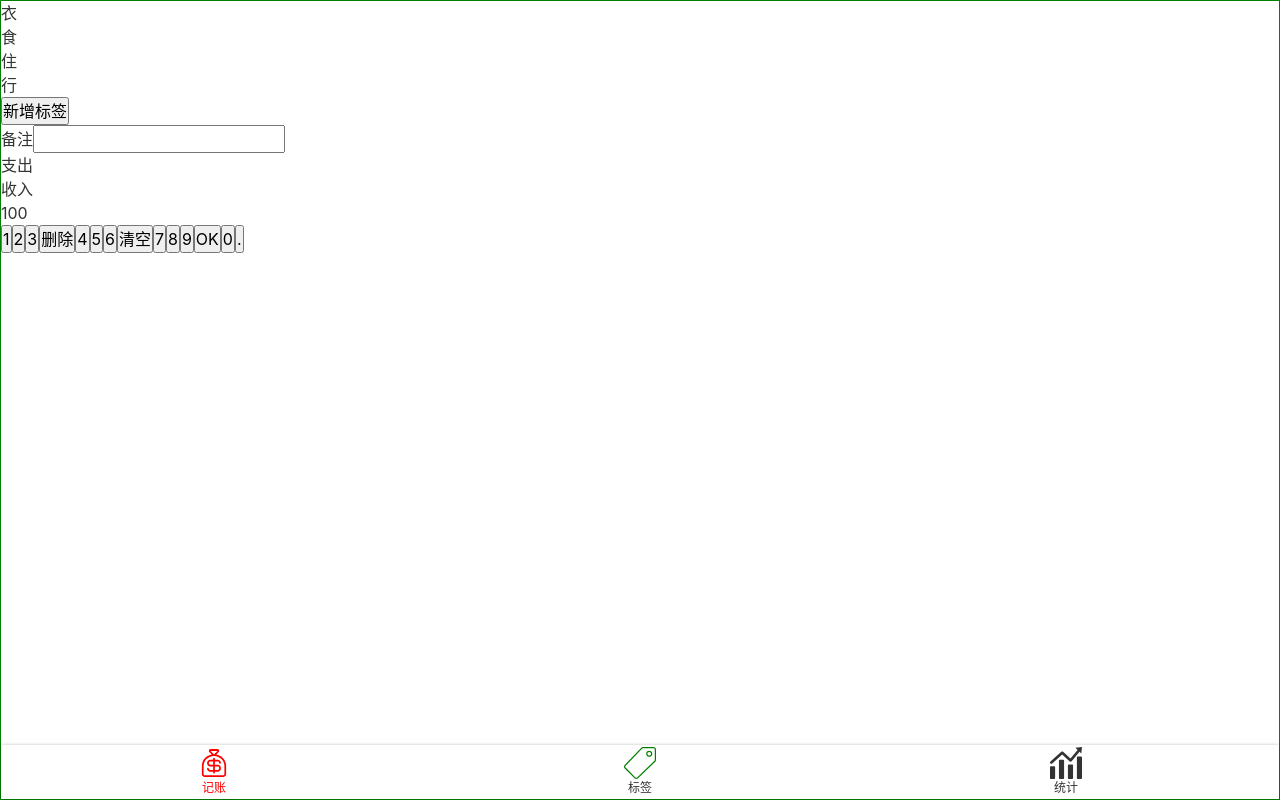
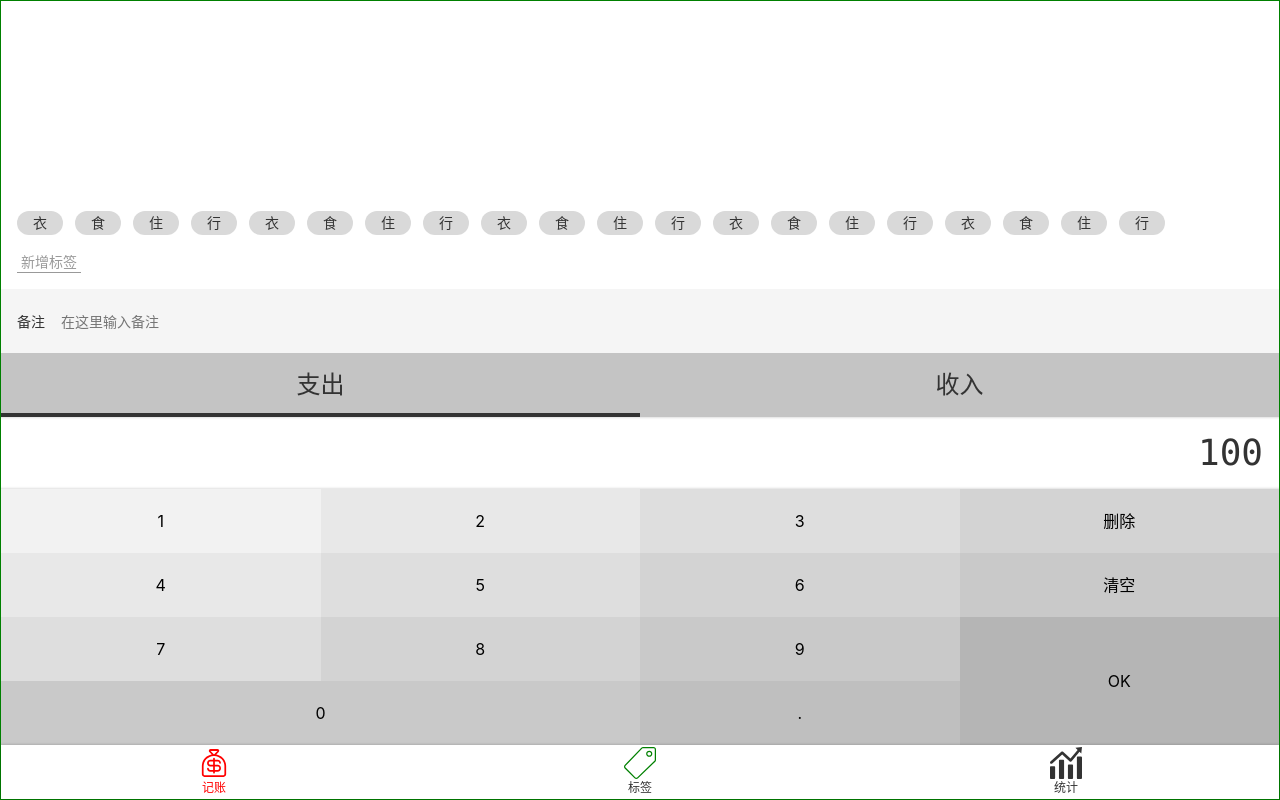
Before and after one commit to Afish-2020/accountbook, a Vue app: page /#/money in a window 1280 px wide. Both pictures are taken after a click on the button "删除". Built offline with nearby package versions, Linux system fonts and the light colour scheme; the HTML template or start-up script is replaced by a standard one.

Commit message:
Money页面样式及Types的js代码

```diff
--- a/src/App.vue
+++ b/src/App.vue
@@ -14,5 +14,6 @@
   -webkit-font-smoothing: antialiased;
   -moz-osx-font-smoothing: grayscale;
   color: #333;
+  font-size: 16px;
 }
 </style>
--- a/src/assets/style/helper.scss
+++ b/src/assets/style/helper.scss
@@ -10,9 +10,11 @@
   }
 }
 $color-shadow: rgba(0, 0, 0, 0.25);
+/*外阴影*/
 %outerShadow {
   box-shadow: 0 0 3px $color-shadow;
 }
+/*内阴影*/
 %innerShadow {
   box-shadow: inset 0 -3px 3px -3px $color-shadow,
   inset 0 3px 3px -3px $color-shadow;
--- a/src/assets/style/reset.scss
+++ b/src/assets/style/reset.scss
@@ -12,6 +12,6 @@
 button, input{
   font: inherit;
 }
-:focus{
-  outline: none;
+:focus{           /*获得焦点的元素*/
+  outline: none;   /*无轮廓*/
 }
--- a/src/components/Layout.vue
+++ b/src/components/Layout.vue
@@ -1,6 +1,6 @@
 <template>
-  <div class="nav-wrapper">
-    <div class="content">
+  <div class="layout-wrapper">
+    <div class="content" :class="classPrefix && `${classPrefix}-content`">
       <slot></slot>
     </div>
     <Nav/>
@@ -9,12 +9,13 @@
 
 <script>
 export default {
-  name: "Layout"
+  name: "Layout",
+  props: ['classPrefix']
 }
 </script>
 
 <style scoped>
-.nav-wrapper{
+.layout-wrapper{
   border: 1px solid green;
   display: flex;
   flex-direction: column;
--- /dev/null
+++ b/src/components/Money/Notes.vue
@@ -0,0 +1,34 @@
+<template>
+  <div>
+    <label class="notes">
+      <span class="name">备注</span>
+      <input type="text" placeholder="在这里输入备注">
+    </label>
+  </div>
+</template>
+
+<script lang="ts">
+export default {
+  name: 'Notes'
+};
+</script>
+
+<style lang="scss" scoped>
+.notes {
+  font-size: 14px;
+  background: #f5f5f5;
+  padding-left: 16px;
+  display: flex;
+  align-items: center;
+  .name {
+    padding-right: 16px;
+  }
+  input {
+    height: 64px;
+    flex-grow: 1;      /*尽量占一行*/
+    background: transparent;
+    border: none;
+    padding-right: 16px;
+  }
+}
+</style>
--- /dev/null
+++ b/src/components/Money/NumberPad.vue
@@ -0,0 +1,80 @@
+<template>
+  <div class="numberPad">
+    <div class="output">100</div>
+    <div class="buttons">
+      <button>1</button>
+      <button>2</button>
+      <button>3</button>
+      <button>删除</button>
+      <button>4</button>
+      <button>5</button>
+      <button>6</button>
+      <button>清空</button>
+      <button>7</button>
+      <button>8</button>
+      <button>9</button>
+      <button class="ok">OK</button>
+      <button class="zero">0</button>
+      <button>.</button>
+    </div>
+  </div>
+</template>
+
+<script lang="ts">
+export default {
+  name: 'NumberPad'
+};
+</script>
+
+<style lang="scss" scoped>
+@import "~@/assets/style/helper.scss";
+.numberPad {
+  .output {
+    @extend %clearFix;
+    @extend %innerShadow;
+    font-size: 36px;
+    font-family: Consolas, monospace;
+    padding: 9px 16px;
+    text-align: right;
+  }
+  .buttons {
+    @extend %clearFix;
+    > button {
+      width: 25%;
+      height: 64px;
+      float: left;
+      background: transparent;
+      border: none;
+      &.ok {
+        height: 64*2px;
+        float: right;  /*如果用了float父元素要用clearfix*/
+      }
+      &.zero {
+        width: 25*2%;
+      }
+      $bg: #f2f2f2;
+      &:nth-child(1) {   /*button如果同时是第一个儿子*/
+        background: $bg;
+      }
+      &:nth-child(2), &:nth-child(5) {
+        background: darken($bg, 4%);
+      }
+      &:nth-child(3), &:nth-child(6), &:nth-child(9) {
+        background: darken($bg, 4*2%);
+      }
+      &:nth-child(4), &:nth-child(7), &:nth-child(10) {
+        background: darken($bg, 4*3%);
+      }
+      &:nth-child(8), &:nth-child(11), &:nth-child(13) {
+        background: darken($bg, 4*4%);
+      }
+      &:nth-child(14) {
+        background: darken($bg, 4*5%);
+      }
+      &:nth-child(12) {
+        background: darken($bg, 4*6%);
+      }
+    }
+  }
+}
+</style>
--- /dev/null
+++ b/src/components/Money/Tags.vue
@@ -0,0 +1,70 @@
+<template>
+  <div class="tags">
+    <div class="new">
+      <button>新增标签</button>
+    </div>
+    <ul class="current">
+      <li>衣</li>
+      <li>食</li>
+      <li>住</li>
+      <li>行</li>
+      <li>衣</li>
+      <li>食</li>
+      <li>住</li>
+      <li>行</li>
+      <li>衣</li>
+      <li>食</li>
+      <li>住</li>
+      <li>行</li>
+      <li>衣</li>
+      <li>食</li>
+      <li>住</li>
+      <li>行</li>
+      <li>衣</li>
+      <li>食</li>
+      <li>住</li>
+      <li>行</li>
+    </ul>
+  </div>
+
+</template>
+
+<script lang="ts">
+export default {
+  name: 'Tags'
+};
+</script>
+
+<style lang="scss" scoped>
+.tags {
+  font-size: 14px;
+  padding: 16px;
+  flex-grow: 1;
+  display: flex;
+  flex-direction: column-reverse;
+  > .current {
+    display: flex;
+    flex-wrap: wrap;
+    > li {
+      background: #d9d9d9;
+      $h: 24px;
+      height: $h;
+      line-height: $h;    /*使得文字居中*/
+      border-radius: $h/2;
+      padding: 0 16px;
+      margin-right: 12px;
+      margin-top: 4px;
+    }
+  }
+  > .new {
+    padding-top: 16px;
+    button {
+      background: transparent;
+      border: none;
+      color: #999;
+      border-bottom: 1px solid;
+      padding: 0 4px;
+    }
+  }
+}
+</style>
--- /dev/null
+++ b/src/components/Money/Types.vue
@@ -0,0 +1,57 @@
+<template>
+  <div>
+    <ul class="types">
+      <li :class="type === '-' && 'selected'" @click="selectType('-')">支出</li>
+      <li :class="type === '+' && 'selected'" @click="selectType('+')">收入</li>
+    </ul>
+  </div>
+</template>
+
+<script>
+export default {
+  name: 'Types',
+  data(){
+    return{
+      type: '-'  // '-'表示支出,'+'表示收入
+    }
+  },
+  props:['xxx'],
+  mounted() {
+    console.log(this.xxx)
+  },
+  methods:{
+    selectType(type){   // type 只能是'-'和'+'中的一个
+      if(type !== '-' && type !== '+'){
+        throw new Error('type is unknown')
+      }
+      this.type = type
+    }
+  }
+};
+</script>
+
+<style lang="scss" scoped>
+.types {
+  background: #c4c4c4;
+  display: flex;
+  text-align: center;
+  font-size: 24px;
+  > li {
+    width: 50%;
+    height: 64px;
+    display: flex;
+    justify-content: center;
+    align-items: center;
+    position: relative;
+    &.selected::after {     /*当前li被选中时*/
+      content: '';
+      position: absolute;
+      bottom: 0;
+      left: 0;
+      width: 100%;
+      height: 4px;
+      background: #333;
+    }
+  }
+}
+</style>
--- a/src/views/Money.vue
+++ b/src/views/Money.vue
@@ -1,56 +1,26 @@
 <template>
-  <Layout>
-    <div class="tags">
-      <ul class="current">
-        <li>衣</li>
-        <li>食</li>
-        <li>住</li>
-        <li>行</li>
-      </ul>
-      <div class="new">
-        <button>新增标签</button>
-      </div>
-    </div>
-    <div>
-      <label class="notes">
-        <span class="name">备注</span>
-        <input type="text">
-      </label>
-    </div>
-    <div>
-      <ul class="types">
-        <li class="selected">支出</li>
-        <li>收入</li>
-      </ul>
-    </div>
-    <div class="numberPad">
-      <div class="output">100</div>
-      <div class="buttons">
-        <button>1</button>
-        <button>2</button>
-        <button>3</button>
-        <button>删除</button>
-        <button>4</button>
-        <button>5</button>
-        <button>6</button>
-        <button>清空</button>
-        <button>7</button>
-        <button>8</button>
-        <button>9</button>
-        <button>OK</button>
-        <button>0</button>
-        <button>.</button>
-      </div>
-    </div>
+  <Layout class-prefix="layout">
+    <NumberPad />
+    <Types xxx="hi"/>
+    <Notes />
+    <Tags />
   </Layout>
 </template>
 
 <script>
+import Tags from "@/components/Money/Tags"
+import Notes from "@/components/Money/Notes"
+import Types from "@/components/Money/Types"
+import NumberPad from "@/components/Money/NumberPad"
 export default {
   name: "money",
+  components: {NumberPad, Types, Notes, Tags},
 }
 </script>
 
-<style lang="scss" scoped>
-@import '~@/assets/style/helper.scss';
+<style lang="scss">
+.layout-content {
+  display: flex;
+  flex-direction: column-reverse;
+}
 </style>
```
